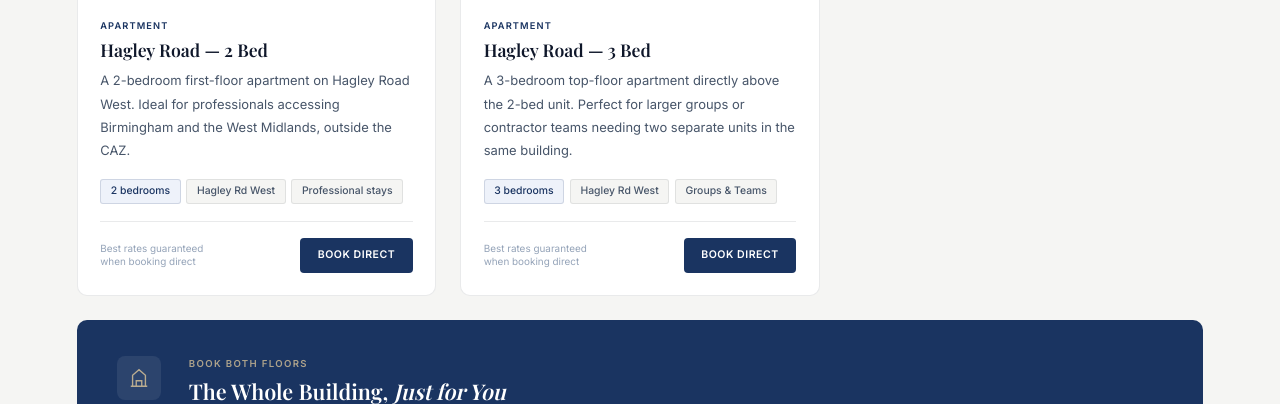
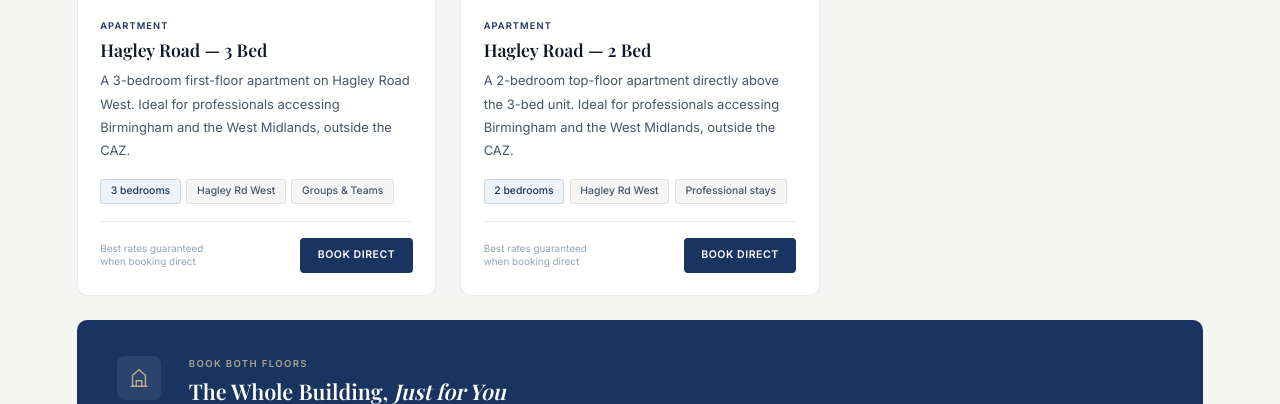
Before and after one commit to HollGroup/hollgroup-web, a plain HTML site: page properties.html in a window 1280 px wide. Shown: the part 4664-5068 px from the top of the page. Drawn offline with nearby package versions, Linux system fonts and the light colour scheme; a web font is replaced by a local one.

Commit message:
Add files via upload

```diff
--- a/properties.html
+++ b/properties.html
@@ -318,10 +318,10 @@ footer{background:var(--dark);padding:2.5rem 6%}
       L.marker([52.473747,-1.906879],{icon:pin('#1A3461')}).addTo(map).bindPopup(card('City Apartment','Oasis in the City','B1 City Centre','B1 1JY',['Sleeps 6','2 bedrooms','2 bathrooms','Private balcony','Peace Gardens views'],'','https://hollgroup.co.uk/assets/properties/skyline-179/IBONFlat1C2C-2.jpg'));
       L.marker([52.474920,-1.905640],{icon:pin('#1A3461')}).addTo(map).bindPopup(card('City Apartment','Executive B1 Apartment','B1 City Centre','B1 1LA',['Sleeps 6','2 bedrooms','2 bathrooms','Private balcony','Free secure parking','Dedicated workspace'],'','https://hollgroup.co.uk/assets/properties/upper-marshall/IMG_4291.png'));
       L.marker([52.480523,-1.973142],{icon:pin('#2D6A56')}).addTo(map).bindPopup(card('Professional Stay','Bearwood House','Bearwood, Smethwick','B67 5AF',['Sleeps 5','3 bedrooms','4 beds','Outside CAZ','Free parking','Near Midland Met Hospital'],'','https://res.cloudinary.com/dyojhaiig/image/upload/v1787831711/IMG_4343_airbnb_xvulbs.jpg'));
-      L.marker([52.478607,-1.931621],{icon:pin('#2D6A56')}).addTo(map).bindPopup(card('Professional Stay','Lakeside Nook','Edgbaston (Shire Close)','B16 9EX',['Sleeps 4','King bed','Smart lock','Outside CAZ','Private garden','Walk to City Hospital'],'','https://hollgroup.co.uk/assets/properties/shire-close/Copia%20de%20DSC02959%20(1).jpg'));
+      L.marker([52.478607,-1.931621],{icon:pin('#2D6A56')}).addTo(map).bindPopup(card('Professional Stay','Lakeside Nook','Edgbaston (Shire Close)','B16 9EX',['Sleeps 4','King bed','Smart lock','Outside CAZ','Private garden','Walk to City Hospital'],'','https://res.cloudinary.com/dyojhaiig/image/upload/v1787832078/Copia_de_DSC02959_1_slasat.jpg'));
       L.marker([52.471500,-1.928000],{icon:pin('#2D6A56')}).addTo(map).bindPopup(card('Professional Stay','Edgbaston Apartment','Edgbaston','B16 8EX',['2 bedrooms','2 parking spaces','Near Brindleyplace','Near Utilita Arena'],'','https://res.cloudinary.com/dyojhaiig/image/upload/v1787831712/IBONFlat2C2C-6_t3lcts.jpg'));
-      L.marker([52.463500,-1.998600],{icon:pin('#2D6A56')}).addTo(map).bindPopup(card('Professional Stay','Hagley Road — 2 Bed','Oldbury / Quinton','B68 0BS',['First floor','2 bedrooms','Professional stays'],'','https://res.cloudinary.com/dyojhaiig/image/upload/v1787831711/IbonOldburyDownstairs-8_rc6xrp.jpg'));
-      L.marker([52.463050,-1.998050],{icon:pin('#2D6A56')}).addTo(map).bindPopup(card('Professional Stay','Hagley Road — 3 Bed','Oldbury / Quinton','B68 0BS',['Top floor','3 bedrooms','Groups & Teams'],'','https://hollgroup.co.uk/assets/properties/hagley-rd-top-floor/IbonOldburyUpstairsC-11.jpg'));
+      L.marker([52.463500,-1.998600],{icon:pin('#2D6A56')}).addTo(map).bindPopup(card('Professional Stay','Hagley Road — 3 Bed','Oldbury / Quinton','B68 0BS',['First floor','3 bedrooms','Groups & Teams'],'','https://res.cloudinary.com/dyojhaiig/image/upload/v1787831711/IbonOldburyDownstairs-8_rc6xrp.jpg'));
+      L.marker([52.463050,-1.998050],{icon:pin('#2D6A56')}).addTo(map).bindPopup(card('Professional Stay','Hagley Road — 2 Bed','Oldbury / Quinton','B68 0BS',['Top floor','2 bedrooms','Professional stays'],'','https://hollgroup.co.uk/assets/properties/hagley-rd-top-floor/IbonOldburyUpstairsC-11.jpg'));
 
       var soon='<div style="margin-top:.6rem;padding-top:.6rem;border-top:1px solid rgba(15,23,42,.08)"><span style="font-size:.57rem;font-weight:700;color:#C9A455;letter-spacing:.08em;text-transform:uppercase">Coming Soon</span></div>';
       L.marker([52.473665,-1.919930],{icon:pin('#C9A455',14)}).addTo(map).bindPopup(card('Coming Soon','Ladywood Middleway Gem','Ladywood','B16',['1 bedroom','Graded building','Arcade machine'],soon));
@@ -530,7 +530,7 @@ footer{background:var(--dark);padding:2.5rem 6%}
 
     <div class="prop-card">
       <div class="prop-img">
-        <img src="https://hollgroup.co.uk/assets/properties/shire-close/Copia%20de%20DSC02959%20(1).jpg" alt="Lakeside Nook" onerror="this.style.display='none'">
+        <img src="https://res.cloudinary.com/dyojhaiig/image/upload/v1787832078/Copia_de_DSC02959_1_slasat.jpg" alt="Lakeside Nook" onerror="this.style.display='none'">
         <span class="prop-loc-tag">Edgbaston · B16 9EX</span>
       </div>
       <div class="prop-body">
@@ -584,12 +584,12 @@ footer{background:var(--dark);padding:2.5rem 6%}
       </div>
       <div class="prop-body">
         <span class="prop-type t" data-en="Apartment" data-es="Apartamento">Apartment</span>
-        <h3 class="t" data-en="Hagley Road — 2 Bed" data-es="Hagley Road — 2 Habitaciones">Hagley Road — 2 Bed</h3>
-        <p class="prop-desc t" data-en="A 2-bedroom first-floor apartment on Hagley Road West. Ideal for professionals accessing Birmingham and the West Midlands, outside the CAZ." data-es="Apartamento de 2 habitaciones en la primera planta de Hagley Road West. Ideal para profesionales con acceso a Birmingham y West Midlands, fuera de la CAZ.">A 2-bedroom first-floor apartment on Hagley Road West. Ideal for professionals accessing Birmingham and the West Midlands, outside the CAZ.</p>
+        <h3 class="t" data-en="Hagley Road — 3 Bed" data-es="Hagley Road — 3 Habitaciones">Hagley Road — 3 Bed</h3>
+        <p class="prop-desc t" data-en="A 3-bedroom first-floor apartment on Hagley Road West. Ideal for professionals accessing Birmingham and the West Midlands, outside the CAZ." data-es="Apartamento de 3 habitaciones en la primera planta de Hagley Road West. Ideal para profesionales con acceso a Birmingham y West Midlands, fuera de la CAZ.">A 3-bedroom first-floor apartment on Hagley Road West. Ideal for professionals accessing Birmingham and the West Midlands, outside the CAZ.</p>
         <div class="prop-hl">
-          <span class="hl accent t" data-en="2 bedrooms" data-es="2 habitaciones">2 bedrooms</span>
+          <span class="hl accent t" data-en="3 bedrooms" data-es="3 habitaciones">3 bedrooms</span>
           <span class="hl t" data-en="Hagley Rd West" data-es="Hagley Rd West">Hagley Rd West</span>
-          <span class="hl t" data-en="Professional stays" data-es="Estancias profesionales">Professional stays</span>
+          <span class="hl t" data-en="Groups &amp; Teams" data-es="Grupos y equipos">Groups &amp; Teams</span>
         </div>
         <div class="prop-book">
           <span class="prop-book-note t" data-en="Best rates guaranteed when booking direct" data-es="Mejor precio garantizado reservando directo">Best rates guaranteed when booking direct</span>
@@ -605,12 +605,12 @@ footer{background:var(--dark);padding:2.5rem 6%}
       </div>
       <div class="prop-body">
         <span class="prop-type t" data-en="Apartment" data-es="Apartamento">Apartment</span>
-        <h3 class="t" data-en="Hagley Road — 3 Bed" data-es="Hagley Road — 3 Habitaciones">Hagley Road — 3 Bed</h3>
-        <p class="prop-desc t" data-en="A 3-bedroom top-floor apartment directly above the 2-bed unit. Perfect for larger groups or contractor teams needing two separate units in the same building." data-es="Apartamento de 3 habitaciones en la última planta, directamente encima del de 2 habitaciones. Perfecto para grupos más grandes o equipos de contratistas que necesitan dos unidades en el mismo edificio.">A 3-bedroom top-floor apartment directly above the 2-bed unit. Perfect for larger groups or contractor teams needing two separate units in the same building.</p>
+        <h3 class="t" data-en="Hagley Road — 2 Bed" data-es="Hagley Road — 2 Habitaciones">Hagley Road — 2 Bed</h3>
+        <p class="prop-desc t" data-en="A 2-bedroom top-floor apartment directly above the 3-bed unit. Ideal for professionals accessing Birmingham and the West Midlands, outside the CAZ." data-es="Apartamento de 2 habitaciones en la última planta, directamente encima del de 3 habitaciones. Ideal para profesionales con acceso a Birmingham y West Midlands, fuera de la CAZ.">A 2-bedroom top-floor apartment directly above the 3-bed unit. Ideal for professionals accessing Birmingham and the West Midlands, outside the CAZ.</p>
         <div class="prop-hl">
-          <span class="hl accent t" data-en="3 bedrooms" data-es="3 habitaciones">3 bedrooms</span>
+          <span class="hl accent t" data-en="2 bedrooms" data-es="2 habitaciones">2 bedrooms</span>
           <span class="hl t" data-en="Hagley Rd West" data-es="Hagley Rd West">Hagley Rd West</span>
-          <span class="hl t" data-en="Groups &amp; Teams" data-es="Grupos y equipos">Groups &amp; Teams</span>
+          <span class="hl t" data-en="Professional stays" data-es="Estancias profesionales">Professional stays</span>
         </div>
         <div class="prop-book">
           <span class="prop-book-note t" data-en="Best rates guaranteed when booking direct" data-es="Mejor precio garantizado reservando directo">Best rates guaranteed when booking direct</span>
```
